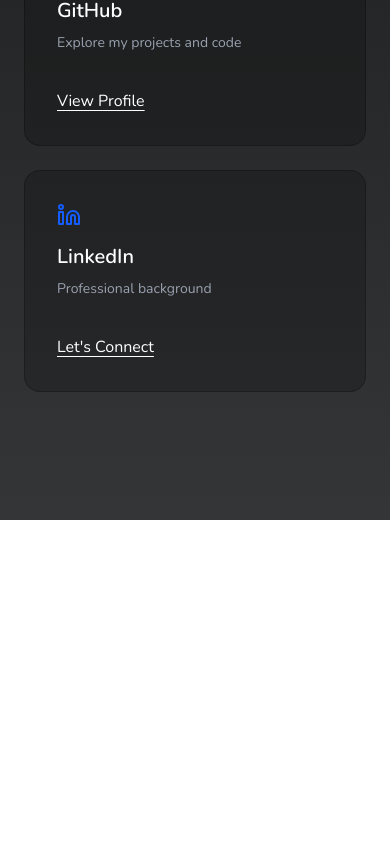
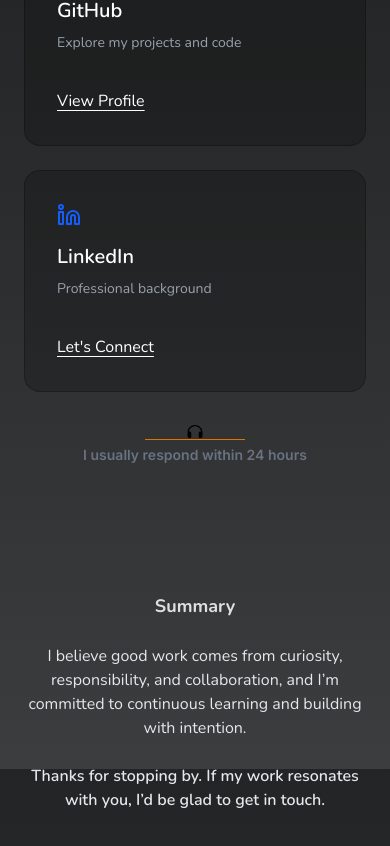
Before and after one commit to pixedit-dev/portfolio, a React app: page / in a window 390 px wide. Shown: the part 5139-5985 px from the top of the page. Before the commit the page ends 5659 px from the top, so only its background shows below. Built offline with nearby package versions, Linux system fonts and the light colour scheme; the HTML template or start-up script is replaced by a standard one.

Commit message:
Feat: add respond time message to Contact and complete Summary section

```diff
--- a/src/components/Contact.jsx
+++ b/src/components/Contact.jsx
@@ -1,4 +1,5 @@
 import { FiMail, FiGithub, FiLinkedin, FiCopy, FiCheck } from "react-icons/fi";
+import { FaHeadphones } from "react-icons/fa6";
 import Reveal from "../components/Reveal";
 import { motion, AnimatePresence } from "framer-motion";
 import { useState } from "react";
@@ -112,6 +113,12 @@
 					</a>
 				</Reveal>
 			</div>
+			<div>
+				<FaHeadphones className="mx-auto mt-8 mb-1 sm:text-2xl text-black border-b-[1px] border-b-amber-600 w-[100px]" />
+				<p className="text-center font-semibold font-inter text-[14px] sm:text-[18px] text-gray-500">
+					I usually respond within 24 hours
+				</p>
+			</div>
 		</section>
 	);
 };
--- a/src/components/Hero.jsx
+++ b/src/components/Hero.jsx
@@ -52,7 +52,7 @@
 				{/* Profile image 1 */}
 				<ProfileImage
 					src="src/assets/images/profile_image1.png"
-					className="max-w-[100px] sm:max-w-[150px] mx-auto rounded-full lg:-ml-18 mt-10 mb-6 shadow-xl shadow-black/80 duration-200"
+					className="max-w-[100px] sm:max-w-[150px] mx-auto rounded-full lg:-ml-18 mt-10 mb-6 shadow-xl shadow-black/80 duration-200 select-none"
 				/>
 
 				<Reveal>
--- a/src/components/HomePage.jsx
+++ b/src/components/HomePage.jsx
@@ -6,7 +6,8 @@
 import Journey from "./Journey";
 import Contact from "./Contact";
 import { useState } from "react";
-import ScrollToTop from "./ScrollToTop";
+import ScrollToTop from "../utils/ScrollToTop";
+import Summary from "./Summary";
 
 const HomePage = () => {
 	const [isDark, setIsDark] = useState(true);
@@ -29,6 +30,7 @@
 				<ProjectGrid isDark={isDark} />
 				<Journey isDark={isDark} />
 				<Contact isDark={isDark} />
+				<Summary isDark={isDark} />
 				<ScrollToTop />
 			</div>
 		</div>
--- /dev/null
+++ b/src/components/Summary.jsx
@@ -0,0 +1,26 @@
+const Summary = ({ isDark }) => {
+	return (
+		<div
+			className={`${
+				isDark ? "text-gray-200" : "text-black"
+			} text-center max-w-[600px] mx-auto pb-16 px-6 sm:mt-18`}>
+			<h3
+				className={`${
+					isDark ? "text-[#dfdfdf]" : "text-[#1a3379]"
+				} font-bold text-[18px] sm:text-[20px] mb-6`}>
+				Summary
+			</h3>
+			<p className="mb-6">
+				I believe good work comes from curiosity, responsibility, and
+				collaboration, and I’m committed to continuous learning and building
+				with intention.
+			</p>
+			<p className="font-semibold">
+				Thanks for stopping by. If my work resonates with you, I’d be glad to
+				get in touch.
+			</p>
+		</div>
+	);
+};
+
+export default Summary;
--- a/src/components/ScrollToTop.jsx
+++ b/src/utils/ScrollToTop.jsx
@@ -1,6 +1,6 @@
 import { useEffect, useState } from "react";
 import { FiArrowUp } from "react-icons/fi";
-import Button from "./Button";
+import Button from "../components/Button";
 
 const ScrollToTop = () => {
 	const [isVisible, setIsVisible] = useState(false);
```
Also changed, not shown: src/hooks/useScrollAnimation.js (deleted).
